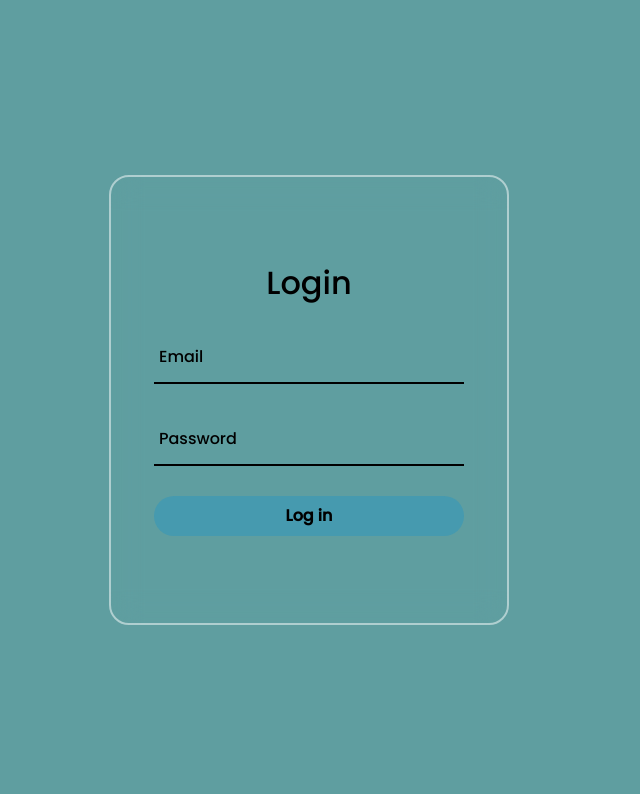
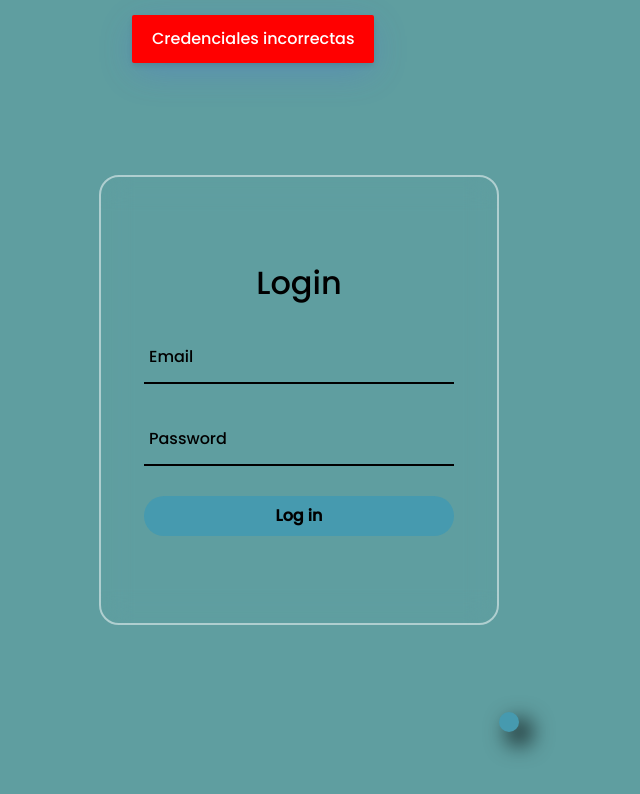
Before and after one commit to JeanPSl/Entrega-final, a plain HTML site: page login.html in a window 1280 px wide. Both pictures are taken after a click on the button "Log in". Shown: the whole page, without its empty margins (331-971 px from the left). Drawn offline with nearby package versions, Linux system fonts and the light colour scheme; no server answers; some icons are missing.

Commit message:
Se agrega el proyecto

```diff
--- a/login.html
+++ b/login.html
@@ -7,6 +7,8 @@
     <title>Document</title>
     <link href="https://cdn.jsdelivr.net/npm/bootstrap@5.3.2/dist/css/bootstrap.min.css" rel="stylesheet"
         integrity="sha384-T3c6CoIi6uLrA9TneNEoa7RxnatzjcDSCmG1MXxSR1GAsXEV/Dwwykc2MPK8M2HN" crossorigin="anonymous">
+
+    <link rel="stylesheet" type="text/css" href="https://cdn.jsdelivr.net/npm/toastify-js/src/toastify.min.css">
 
     <style>
         @import url('https://fonts.googleapis.com/css2?family=Poppins:wght@500&display=swap');
@@ -140,6 +142,18 @@
         .register p a:hover {
             text-decoration: underline;
         }
+
+        .container-dolar-titulo{
+            -webkit-box-shadow: 10px 10px 21px 3px rgba(0,0,0,0.75);
+            -moz-box-shadow: 10px 10px 21px 3px rgba(0,0,0,0.75);
+            box-shadow: 10px 10px 21px 3px rgba(0,0,0,0.75);
+            background: rgb(70, 154, 175);
+            text-align: center;
+            font-size: 20px;
+            font-weight: 700;
+            padding: 10px 10px;
+            border-radius: 12px;
+        }
     </style>
 
 </head>
@@ -165,6 +179,13 @@
                 <button id="btnLogear">Log in</button>
             </div>
         </div>
+
+        <div class="container-dolar" style="height: 85vh; display: flex; align-items: flex-end;">
+
+            <h1 class="container-dolar-titulo">
+            </h1>
+
+        </div>
     </section>
 
     <script src="login.js"> </script>
@@ -174,5 +195,5 @@
 <script src="https://cdn.jsdelivr.net/npm/bootstrap@5.3.2/dist/js/bootstrap.bundle.min.js"
     integrity="sha384-C6RzsynM9kWDrMNeT87bh95OGNyZPhcTNXj1NW7RuBCsyN/o0jlpcV8Qyq46cDfL"
     crossorigin="anonymous"></script>
-
+<script type="text/javascript" src="https://cdn.jsdelivr.net/npm/toastify-js"></script>
 </html>
--- a/login.js
+++ b/login.js
@@ -1,12 +1,8 @@
 
-var usuarios = [
-    { idUsuario: 1, username: 'jean', password: '123' },
-    { idUsuario: 2, username: 'pablito', password: '321' },
-    { idUsuario: 3, username: 'rulo19', password: '123456' }
-  ];
-
-
-  function validarCredenciales(username, password) {
+async function validarCredenciales(username, password) {
+  try {
+    const response = await fetch('usuarios.json');
+    const usuarios = await response.json();
 
     for (var i = 0; i < usuarios.length; i++) {
       if (usuarios[i].username == username && usuarios[i].password == password) {
@@ -15,23 +11,51 @@ var usuarios = [
       }
     }
     return false;
+  } catch (error) {
+    console.error('Error', error);
+    return false;
   }
+}
 
 
-let btnLogear = document.querySelector("#btnLogear")
+let btnLogear = document.querySelector("#btnLogear");
 
 if (btnLogear != null) {
-    btnLogear.addEventListener("click", (e) => {
+    btnLogear.addEventListener("click", async (e) => {
+        let username = document.querySelector("#email");
+        let password = document.querySelector("#password");
 
-      let  username = document.querySelector("#email");
-      let  password = document.querySelector("#password");
+        try {
+            let credencialEsValida = await validarCredenciales(username.value, password.value);
+            if (credencialEsValida) {
+                window.location.href = 'index.html';
+            } else {
+                Toastify({
 
-      if (validarCredenciales(username.value, password.value)) {
-        window.location  = 'index.html'
-      }else{
-          alert("Credenciales incorrectas")
-      }
+                  text: "Credenciales incorrectas",
+                  gravity: 'top',
+                  position:'left',
+                  duration: 3000,
+                  style:{
+                    background: 'red'
+                  },
+                  offset:{
+                    x:'35vw'
+                  }
 
-  });
+                }).showToast();
+            }
+        } catch (error) {
+            console.error('Error al validar credenciales:', error);
+        }
+    });
+}
 
-}
+
+fetch("https://dolarapi.com/v1/dolares/blue")
+  .then(response => response.json())
+  .then(data => {
+    let h1Element = document.querySelector('.container-dolar h1');
+    h1Element.textContent = `${data.moneda} ${data.nombre}: Compra ${data.compra} | Venta ${data.venta}`;
+  })
+  .catch(error => console.error('Error:', error));
--- /dev/null
+++ b/usuarios.json
@@ -0,0 +1,5 @@
+[
+    { "idUsuario": 1, "username": "jean", "password": "123" },
+    { "idUsuario": 2, "username": "pablito", "password": "321" },
+    { "idUsuario": 3, "username": "rulo19", "password": "123456" }
+]
```
Also changed, not shown: ListaDeTareas.js (+14 -1 lines), index.html (+2 -0 lines), main.js (+22 -2 lines).
